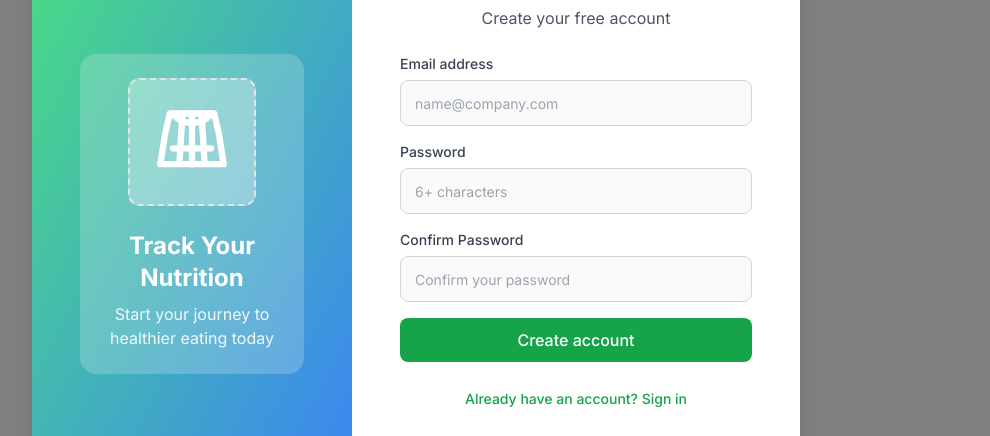
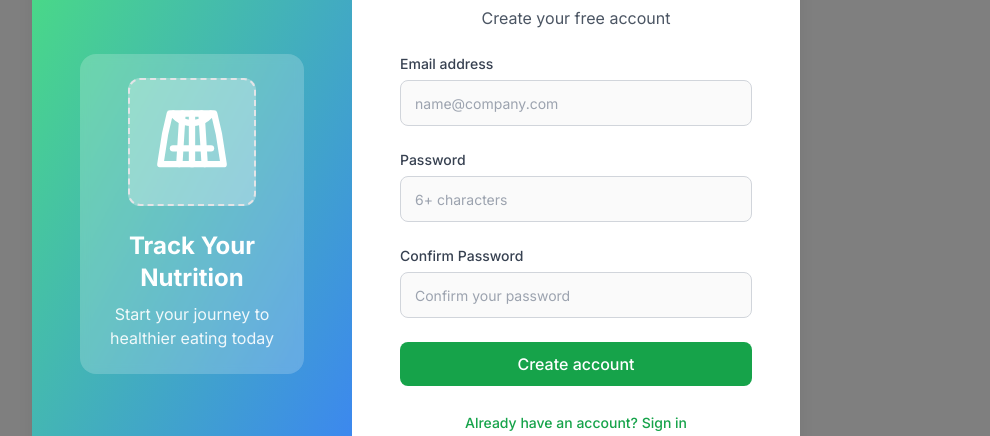
Before and after one commit to Vasil1001/nutrition-gym-tracker-v2, a Next.js app: page /register in a window 1280 px wide. Shown: the part 186-622 px from the top of the page, without its empty margins (224-1214 px from the left). Built offline with nearby package versions, Linux system fonts and the light colour scheme; no server answers; a web font is replaced by a local one.

Commit message:
Add ProteinChart component and email check API; integrate react-hook-form for authentication

```diff
--- /dev/null
+++ b/app/auth/AuthForm.tsx
@@ -0,0 +1,95 @@
+import React from 'react'
+import { useForm, SubmitHandler } from 'react-hook-form'
+
+interface AuthFormData {
+  email: string
+  password: string
+  confirmPassword?: string
+}
+
+interface AuthFormProps {
+  onSubmit: (data: AuthFormData) => void | Promise<void>
+  isSubmitting: boolean
+  submitText: string
+  showConfirm?: boolean
+}
+
+const AuthForm: React.FC<AuthFormProps> = ({
+  onSubmit,
+  isSubmitting,
+  submitText,
+  showConfirm = false
+}) => {
+  const {
+    register,
+    handleSubmit,
+    getValues,
+    formState: { errors }
+  } = useForm<AuthFormData>()
+
+  const internalSubmit: SubmitHandler<AuthFormData> = (data) => {
+    onSubmit(data)
+  }
+
+  return (
+    <form className="space-y-6" onSubmit={handleSubmit(internalSubmit)}>
+      {/* Email */}
+      <div>
+        <label className="mb-1.5 block text-sm font-medium text-gray-700">Email address</label>
+        <input
+          type="email"
+          {...register('email', { required: 'Email is required' })}
+          className={`w-full rounded-lg border bg-zinc-50 px-3.5 py-2.5 text-gray-800 ${
+            errors.email ? 'border-red-500' : 'border-gray-300'
+          } transition-all placeholder:text-sm focus:border-green-500 focus:ring-2 focus:ring-green-500`}
+          placeholder="name@company.com"
+        />
+        {errors.email && <p className="mt-2 text-sm text-red-600">{errors.email.message}</p>}
+      </div>
+      {/* Password */}
+      <div>
+        <label className="mb-1.5 block text-sm font-medium text-gray-700">Password</label>
+        <input
+          type="password"
+          {...register('password', {
+            required: 'Password is required',
+            minLength: { value: 6, message: 'Password must be at least 6 characters' }
+          })}
+          className={`w-full rounded-lg border bg-zinc-50 px-3.5 py-2.5 text-gray-800 ${
+            errors.password ? 'border-red-500' : 'border-gray-300'
+          } transition-all placeholder:text-sm focus:border-green-500 focus:ring-2 focus:ring-green-500`}
+          placeholder={showConfirm ? '6+ characters' : 'Enter your password'}
+        />
+        {errors.password && <p className="mt-2 text-sm text-red-600">{errors.password.message}</p>}
+      </div>
+      {/* Confirm Password */}
+      {showConfirm && (
+        <div>
+          <label className="mb-1.5 block text-sm font-medium text-gray-700">Confirm Password</label>
+          <input
+            type="password"
+            {...register('confirmPassword', {
+              required: 'Please confirm your password',
+              validate: (value) => value === getValues('password') || 'Passwords do not match'
+            })}
+            className={`w-full rounded-lg border bg-zinc-50 px-3.5 py-2.5 text-gray-800 ${
+              errors.confirmPassword ? 'border-red-500' : 'border-gray-300'
+            } transition-all placeholder:text-sm focus:border-green-500 focus:ring-2 focus:ring-green-500`}
+            placeholder="Confirm your password"
+          />
+          {errors.confirmPassword && (
+            <p className="mt-2 text-sm text-red-600">{errors.confirmPassword.message}</p>
+          )}
+        </div>
+      )}
+      <button
+        type="submit"
+        disabled={isSubmitting}
+        className="w-full rounded-lg bg-green-600 px-4 py-2.5 font-medium text-white transition-all hover:bg-green-700 focus:outline-none focus:ring-2 focus:ring-green-500 focus:ring-offset-2 disabled:cursor-not-allowed disabled:opacity-50">
+        {isSubmitting ? 'Processing...' : submitText}
+      </button>
+    </form>
+  )
+}
+
+export default AuthForm
--- a/app/login/page.tsx
+++ b/app/login/page.tsx
@@ -1,29 +1,30 @@
 'use client'
-
 import { useState } from 'react'
 import { useRouter } from 'next/navigation'
 import { supabase } from '@/lib/supabaseClient'
 import Link from 'next/link'
 import { NutritionIcon } from '@/components/icons/NutritionIcon'
+import AuthForm from '@/app/auth/AuthForm'
 
 export default function LoginPage() {
-  const [email, setEmail] = useState('')
-  const [password, setPassword] = useState('')
-  const [errors, setErrors] = useState<{ email?: string; password?: string }>({})
   const [isSubmitting, setIsSubmitting] = useState(false)
   const [isGuestLoading, setIsGuestLoading] = useState(false)
+  const [serverError, setServerError] = useState<string | null>(null)
   const router = useRouter()
 
-  const handleSubmit = async (e: React.FormEvent) => {
-    e.preventDefault()
+  const handleLogin = async (data: { email: string; password: string }) => {
     setIsSubmitting(true)
-
+    setServerError(null)
     try {
-      const { error } = await supabase.auth.signInWithPassword({ email, password })
+      const { error } = await supabase.auth.signInWithPassword({
+        email: data.email,
+        password: data.password
+      })
       if (error) throw error
       router.push('/')
     } catch (error: any) {
-      setErrors({ email: error.message })
+      setServerError(error.message || 'Invalid credentials')
+      console.error(error.message)
     } finally {
       setIsSubmitting(false)
     }
@@ -39,7 +40,7 @@ export default function LoginPage() {
       if (error) throw error
       router.push('/')
     } catch (error: any) {
-      setErrors({ email: 'Guest login failed. Please try again.' })
+      console.error('Guest login failed. Please try again.')
     } finally {
       setIsGuestLoading(false)
     }
@@ -69,47 +70,12 @@ export default function LoginPage() {
                 <h2 className="mb-2 text-4xl font-bold text-gray-900">Welcome Back</h2>
                 <p className="text-gray-600">Sign in to continue</p>
               </div>
-
-              <form className="space-y-6" onSubmit={handleSubmit}>
-                <div>
-                  <label className="mb-1.5 block text-sm font-medium text-gray-700">
-                    Email address
-                  </label>
-                  <input
-                    type="email"
-                    className={`w-full rounded-lg border bg-zinc-50 px-3.5 py-2.5 text-gray-800 ${
-                      errors.email ? 'border-red-500' : 'border-gray-300'
-                    } transition-all placeholder:text-sm focus:border-green-500 focus:ring-2 focus:ring-green-500`}
-                    value={email}
-                    onChange={(e) => setEmail(e.target.value)}
-                    placeholder="Enter your email"
-                  />
-                  {errors.email && <p className="mt-1.5 text-sm text-red-600">{errors.email}</p>}
-                </div>
-
-                <div>
-                  <label className="mb-1.5 block text-sm font-medium text-gray-700">Password</label>
-                  <input
-                    type="password"
-                    className={`w-full rounded-lg border bg-zinc-50 px-3.5 py-2.5 text-gray-800 ${
-                      errors.password ? 'border-red-500' : 'border-gray-300'
-                    } transition-all placeholder:text-sm focus:border-green-500 focus:ring-2 focus:ring-green-500`}
-                    value={password}
-                    onChange={(e) => setPassword(e.target.value)}
-                    placeholder="Enter your password"
-                  />
-                  {errors.password && (
-                    <p className="mt-1.5 text-sm text-red-600">{errors.password}</p>
+              {/* Server Error */}
+              {serverError && (
+                <div className="mb-4 text-center text-sm text-red-600">{serverError}</div>
               )}
-                </div>
-
-                <button
-                  type="submit"
-                  disabled={isSubmitting}
-                  className="w-full rounded-lg bg-green-600 px-4 py-2.5 font-medium text-white transition-all hover:bg-green-700 focus:outline-none focus:ring-2 focus:ring-green-500 focus:ring-offset-2 disabled:cursor-not-allowed disabled:opacity-50">
-                  {isSubmitting ? 'Signing in...' : 'Sign In'}
-                </button>
-
+              {/* Use reusable AuthForm without confirm field */}
+              <AuthForm onSubmit={handleLogin} isSubmitting={isSubmitting} submitText="Sign In" />
               <div className="relative my-4">
                 <div className="absolute inset-0 flex items-center">
                   <div className="w-full border-t border-gray-300"></div>
@@ -118,7 +84,6 @@ export default function LoginPage() {
                   <span className="bg-white px-4 text-gray-500">OR</span>
                 </div>
               </div>
-
               <button
                 type="button"
                 onClick={handleGuestLogin}
@@ -126,9 +91,7 @@ export default function LoginPage() {
                 className="w-full rounded-lg border border-gray-300 bg-white px-4 py-2.5 font-medium text-gray-700 transition-all hover:bg-gray-50 focus:outline-none focus:ring-2 focus:ring-gray-400 focus:ring-offset-2 disabled:cursor-not-allowed disabled:opacity-50">
                 {isGuestLoading ? 'Loading...' : 'Continue as Guest'}
               </button>
-              </form>
             </div>
-
             <div className="mt-6 pb-6 text-center">
               <Link
                 href="/register"
--- a/app/register/page.tsx
+++ b/app/register/page.tsx
@@ -1,45 +1,47 @@
 'use client'
-
 import { useState } from 'react'
 import { useRouter } from 'next/navigation'
 import { supabase } from '@/lib/supabaseClient'
 import Link from 'next/link'
 import { NutritionIcon } from '@/components/icons/NutritionIcon'
 import { defaultFoods } from '@/seed-foods'
+import AuthForm from '@/app/auth/AuthForm'
 
 export default function RegisterPage() {
-  const [email, setEmail] = useState('')
-  const [password, setPassword] = useState('')
-  const [confirmPassword, setConfirmPassword] = useState('')
-  const [errors, setErrors] = useState<{
-    email?: string
-    password?: string
-    confirmPassword?: string
-  }>({})
   const [isSubmitting, setIsSubmitting] = useState(false)
+  const [serverError, setServerError] = useState<string | null>(null)
   const router = useRouter()
 
-  const validateForm = () => {
-    const newErrors: typeof errors = {}
-    if (!email) newErrors.email = 'Email is required'
-    if (!password) newErrors.password = 'Password is required'
-    if (password.length < 6) newErrors.password = 'Password must be at least 6 characters'
-    if (password !== confirmPassword) newErrors.confirmPassword = 'Passwords do not match'
-    setErrors(newErrors)
-    return Object.keys(newErrors).length === 0
-  }
+  const handleRegister = async (data: {
+    email: string
+    password: string
+    confirmPassword?: string
+  }) => {
+    setIsSubmitting(true)
+    setServerError(null)
+    try {
+      // Check if the email is already registered
+      const res = await fetch('/api/check-email', {
+        method: 'POST',
+        headers: { 'Content-Type': 'application/json' },
+        body: JSON.stringify({ email: data.email })
+      })
+      const result = await res.json()
+      if (result.exists) {
+        throw new Error('Email is already registered')
+      }
 
-  const handleSubmit = async (e: React.FormEvent) => {
-    e.preventDefault()
-    if (!validateForm()) return
-
-    setIsSubmitting(true)
-    try {
       const { data: signUpData, error: signUpError } = await supabase.auth.signUp({
-        email,
-        password
+        email: data.email,
+        password: data.password
       })
-      if (signUpError) throw signUpError
+      if (signUpError) {
+        // Fallback check if error indicates duplicate email
+        if (signUpError.message.toLowerCase().includes('already')) {
+          throw new Error('Email is already registered')
+        }
+        throw signUpError
+      }
 
       // Seed default foods for the new user
       if (signUpData?.user?.id) {
@@ -48,18 +50,15 @@ export default function RegisterPage() {
           ...food,
           user_id: userId
         }))
-
         const { error: seedError } = await supabase.from('foods').insert(foodsToInsert)
-
         if (seedError) {
           console.error('Error seeding default foods:', seedError)
-          // Optionally, you might want to inform the user about this error
         }
       }
-
       router.push('/login')
     } catch (error: any) {
-      setErrors({ email: error.message })
+      setServerError(error.message || 'Invalid credentials')
+      console.error(error.message)
     } finally {
       setIsSubmitting(false)
     }
@@ -88,64 +87,17 @@ export default function RegisterPage() {
               <h2 className="mb-2 text-3xl font-bold text-gray-900">Get Full Access Today</h2>
               <p className="text-gray-600">Create your free account</p>
             </div>
-
-            <form className="space-y-4" onSubmit={handleSubmit}>
-              <div>
-                <label className="mb-1.5 block text-sm font-medium text-gray-700">
-                  Email address
-                </label>
-                <input
-                  type="email"
-                  className={`w-full rounded-lg border bg-zinc-50 px-3.5 py-2.5 text-gray-800 ${
-                    errors.email ? 'border-red-500' : 'border-gray-300'
-                  } transition-all placeholder:text-sm focus:border-green-500 focus:ring-2 focus:ring-green-500`}
-                  value={email}
-                  onChange={(e) => setEmail(e.target.value)}
-                  placeholder="name@company.com"
-                />
-                {errors.email && <p className="mt-2 text-sm text-red-600">{errors.email}</p>}
-              </div>
-
-              <div>
-                <label className="mb-1.5 block text-sm font-medium text-gray-700">Password</label>
-                <input
-                  type="password"
-                  className={`w-full rounded-lg border bg-zinc-50 px-3.5 py-2.5 text-gray-800 ${
-                    errors.password ? 'border-red-500' : 'border-gray-300'
-                  } transition-all placeholder:text-sm focus:border-green-500 focus:ring-2 focus:ring-green-500`}
-                  value={password}
-                  onChange={(e) => setPassword(e.target.value)}
-                  placeholder="6+ characters"
-                />
-                {errors.password && <p className="mt-2 text-sm text-red-600">{errors.password}</p>}
-              </div>
-
-              <div>
-                <label className="mb-1.5 block text-sm font-medium text-gray-700">
-                  Confirm Password
-                </label>
-                <input
-                  type="password"
-                  className={`w-full rounded-lg border bg-zinc-50 px-3.5 py-2.5 text-gray-800 ${
-                    errors.confirmPassword ? 'border-red-500' : 'border-gray-300'
-                  } transition-all placeholder:text-sm focus:border-green-500 focus:ring-2 focus:ring-green-500`}
-                  value={confirmPassword}
-                  onChange={(e) => setConfirmPassword(e.target.value)}
-                  placeholder="Confirm your password"
-                />
-                {errors.confirmPassword && (
-                  <p className="mt-2 text-sm text-red-600">{errors.confirmPassword}</p>
-                )}
-              </div>
-
-              <button
-                type="submit"
-                disabled={isSubmitting}
-                className="w-full rounded-lg bg-green-600 px-4 py-2.5 font-medium text-white transition-all hover:bg-green-700 focus:outline-none focus:ring-2 focus:ring-green-500 focus:ring-offset-2 disabled:cursor-not-allowed disabled:opacity-50">
-                {isSubmitting ? 'Creating Account...' : 'Create account'}
-              </button>
-            </form>
-
+            {/* Server Error */}
+            {serverError && (
+              <div className="mb-4 text-center text-sm text-red-600">{serverError}</div>
+            )}
+            {/* Use reusable AuthForm with confirm password */}
+            <AuthForm
+              onSubmit={handleRegister}
+              isSubmitting={isSubmitting}
+              submitText="Create account"
+              showConfirm={true}
+            />
             <div className="mt-6 text-center">
               <Link
                 href="/login"
--- a/package.json
+++ b/package.json
@@ -35,6 +35,7 @@
     "next-themes": "^0.2.1",
     "react": "^18.2.0",
     "react-dom": "^18.2.0",
+    "react-hook-form": "^7.54.2",
     "recharts": "^2.15.1",
     "tailwind-merge": "^2.6.0",
     "tailwindcss-animate": "^1.0.7",
```
Also changed, not shown: app/api/check-email/route.ts (added, +23 -0 lines), app/components/ProteinChart.tsx (added, +24 -0 lines), app/components/right-panel/BMIDailyGoals.tsx (+14 -11 lines), 1 other file (tests, documents, lock files or other folders). Lines whose indentation alone changed are shown as unchanged.
